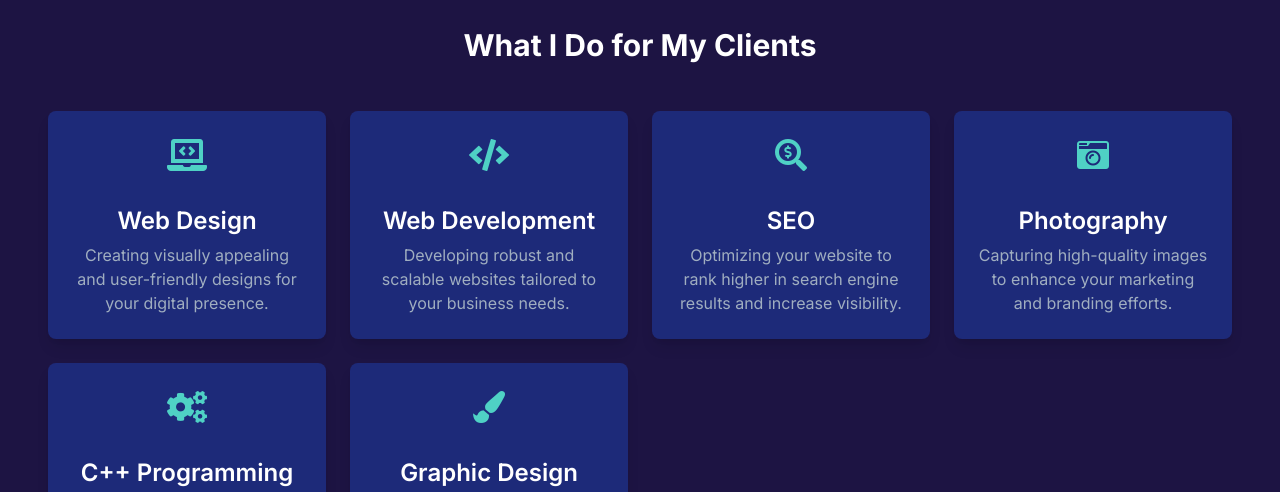
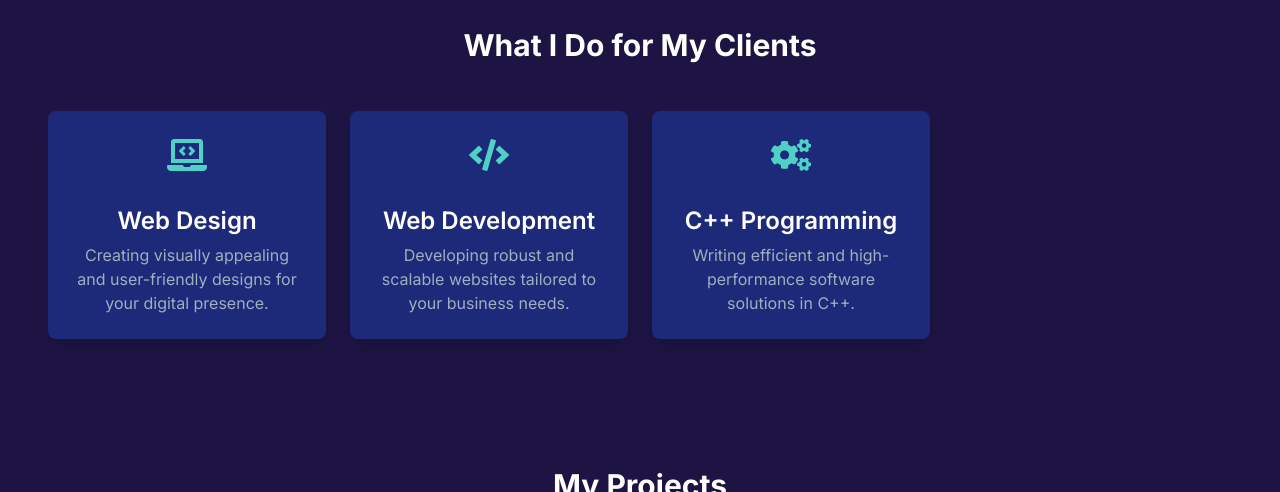
Before and after one commit to developertahaa/TahaFarooqui, a plain HTML site: page index.html in a window 1280 px wide. Shown: the part 2450-2942 px from the top of the page. Drawn offline with nearby package versions, Linux system fonts and the light colour scheme.

Commit message:
Update index.html

```diff
--- a/index.html
+++ b/index.html
@@ -274,31 +274,12 @@
                             needs.</p>
                     </div>
 
-                    <div class="service-card bg-blue-800 bg-opacity-50 p-6 rounded-lg shadow-lg text-center">
-                        <i class="fas fa-search-dollar text-cyan-300 text-4xl mb-4"></i>
-                        <h3 class="text-xl font-semibold text-white mb-3">SEO</h3>
-                        <p class="text-gray-300">Optimizing your website to rank higher in search engine results and
-                            increase visibility.</p>
-                    </div>
 
-                    <div class="service-card bg-blue-800 bg-opacity-50 p-6 rounded-lg shadow-lg text-center">
-                        <i class="fas fa-camera-retro text-cyan-300 text-4xl mb-4"></i>
-                        <h3 class="text-xl font-semibold text-white mb-3">Photography</h3>
-                        <p class="text-gray-300">Capturing high-quality images to enhance your marketing and branding
-                            efforts.</p>
-                    </div>
 
                     <div class="service-card bg-blue-800 bg-opacity-50 p-6 rounded-lg shadow-lg text-center">
                         <i class="fas fa-cogs text-cyan-300 text-4xl mb-4"></i>
                         <h3 class="text-xl font-semibold text-white mb-3">C++ Programming</h3>
                         <p class="text-gray-300">Writing efficient and high-performance software solutions in C++.</p>
-                    </div>
-
-                    <div class="service-card bg-blue-800 bg-opacity-50 p-6 rounded-lg shadow-lg text-center">
-                        <i class="fas fa-paint-brush text-cyan-300 text-4xl mb-4"></i>
-                        <h3 class="text-xl font-semibold text-white mb-3">Graphic Design</h3>
-                        <p class="text-gray-300">Crafting creative visual content to communicate messages effectively.
-                        </p>
                     </div>
                 </div>
             </div>
```
